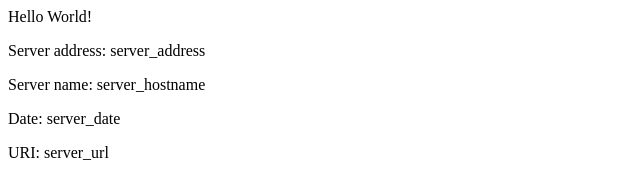
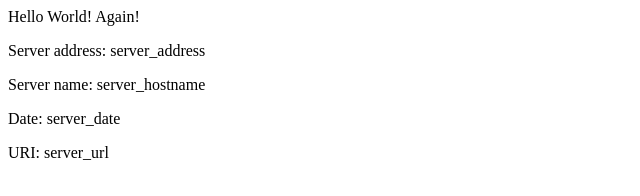
Before and after one commit to otoolema/eks-example, a plain HTML site: page src/index.html in a window 1280 px wide. Shown: the full height of the page, 0-640 px from the left. Drawn offline with Linux system fonts and the light colour scheme.

Commit message:
v2 Updating home page

```diff
--- a/src/index.html
+++ b/src/index.html
@@ -2,7 +2,7 @@
 <title>Hello World</title>
 </head>
 <div class="info">
-<h>Hello World!</h>
+<h>Hello World! Again!</h>
 <p><span>Server&nbsp;address:</span> <span>server_address</span></p>
 <p><span>Server&nbsp;name:</span> <span>server_hostname</span></p>
 <p class="smaller"><span>Date:</span> <span>server_date</span></p>
```
